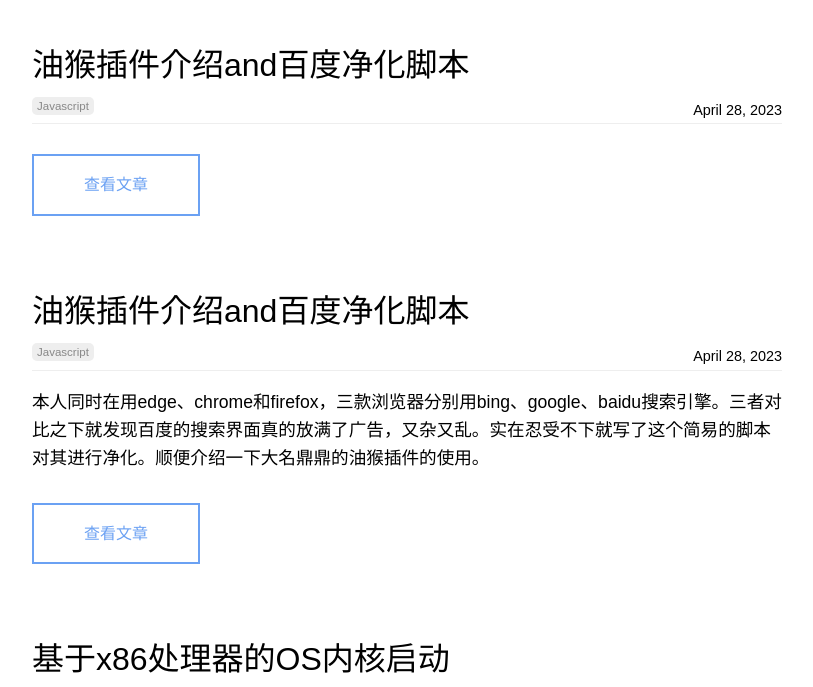
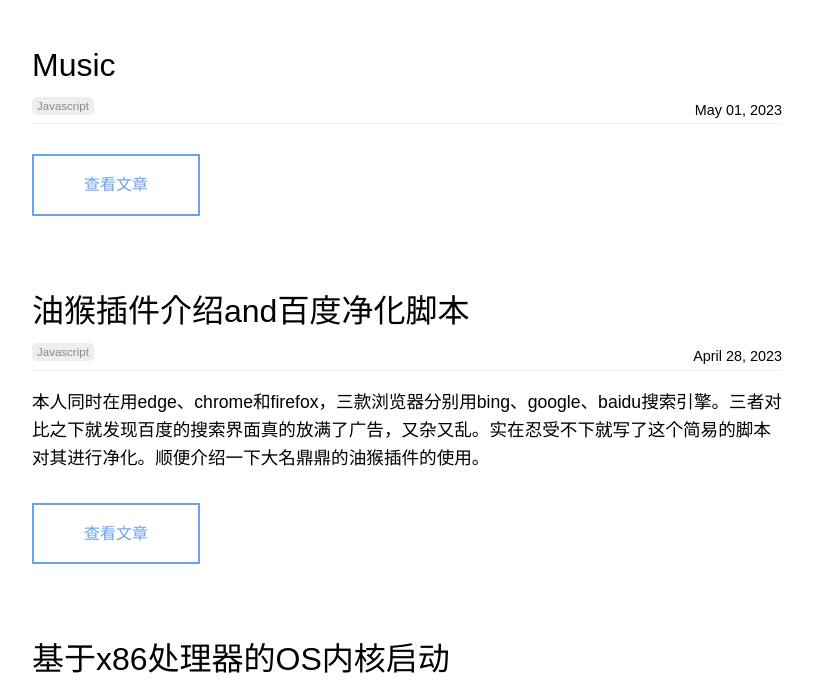
Before and after one commit to pandacase/pandacase.github.io, a Jekyll site: the page built from blog/index.html, in a window 1280 px wide and 900 px high, scrolled down 691 px, cut to the strip 213-900 px from the top of the window. Shown: the whole strip, without its empty margins (233-1046 px from the left). Built offline with Jekyll 4.4.1, drawn with Linux system fonts in a browser that asks for light colours; nearby versions of some CDN libraries; some web fonts are replaced; the list of posts is cut into pages by our own code; comment, search, counter and statistics services are not loaded; a style sheet for code colours, icons or effects is not loaded.

Commit message:
Update 2023-05-01-music.md

```diff
--- a/_posts/2023-05-01-music.md
+++ b/_posts/2023-05-01-music.md
@@ -1,7 +1,7 @@
 ---
-title: 油猴插件介绍and百度净化脚本
-date: 2023-04-28
-description: 文末还有一些其他好用的浏览器插件推荐！
+title:
+date: 2023-05-01
+description:
 categories:
   - Javascript
 image: https://s1.ax1x.com/2023/03/12/ppM1bX4.jpg
```
